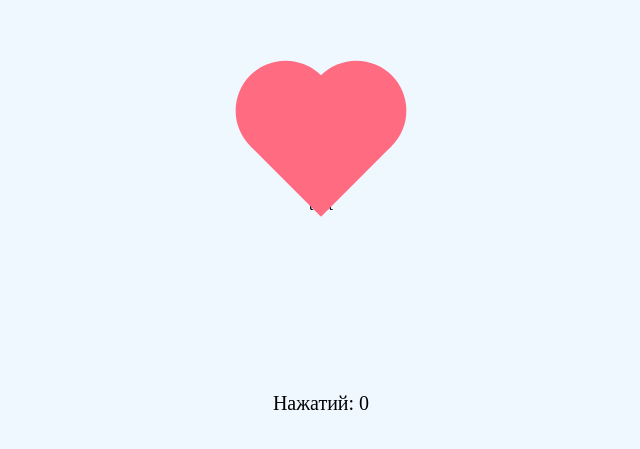
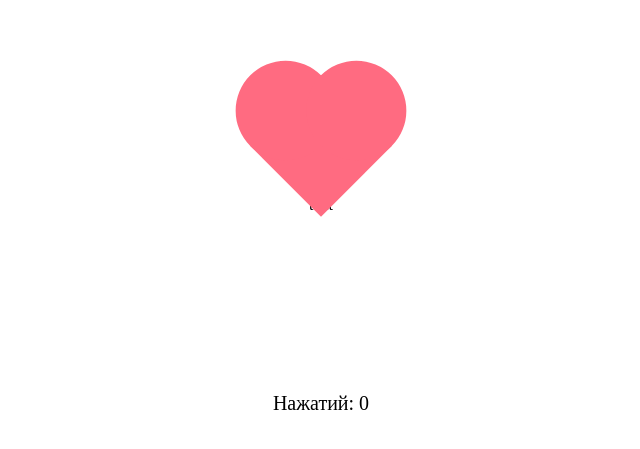
Before and after one commit to ttommoee/heart-clicker5, a plain HTML site: page index.html in a window 1280 px wide. Shown: the part 245-694 px from the top of the page, without its empty margins (319-959 px from the left). Drawn offline with Linux system fonts and the light colour scheme.

Commit message:
Update index.html

```diff
--- a/index.html
+++ b/index.html
@@ -13,7 +13,6 @@
             justify-content: center;
             height: 100vh;
             margin: 0;
-            background-color: #f0f8ff;
             position: relative;
         }
 
```
